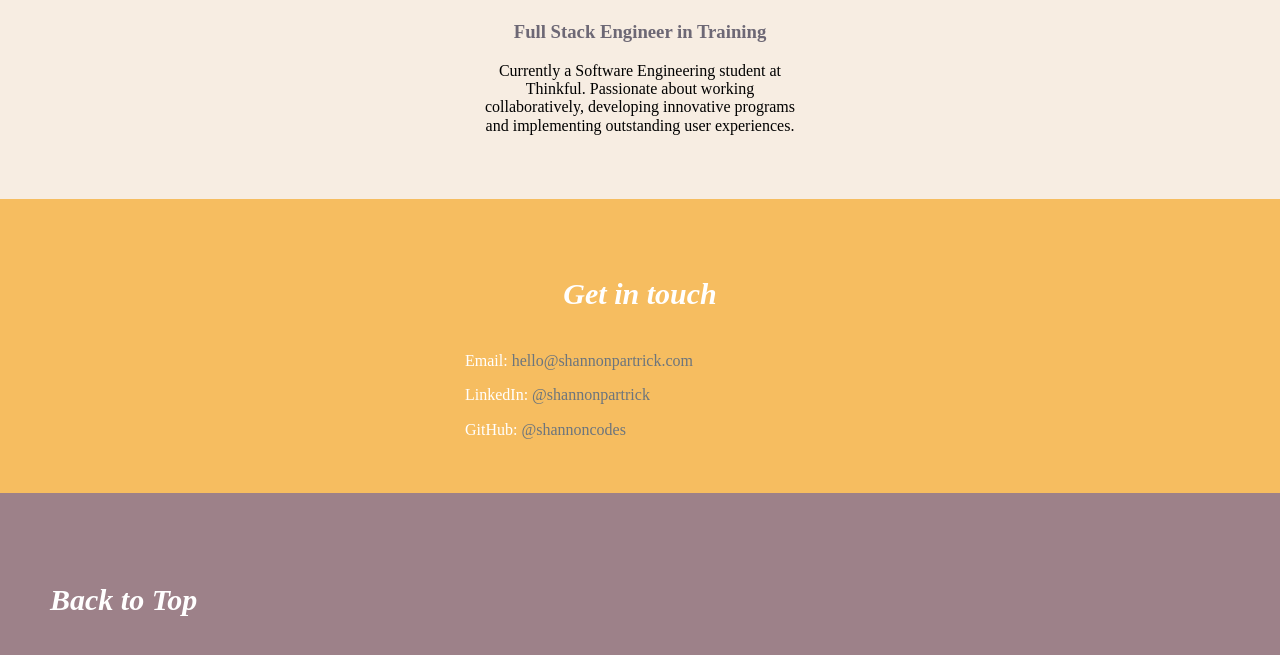
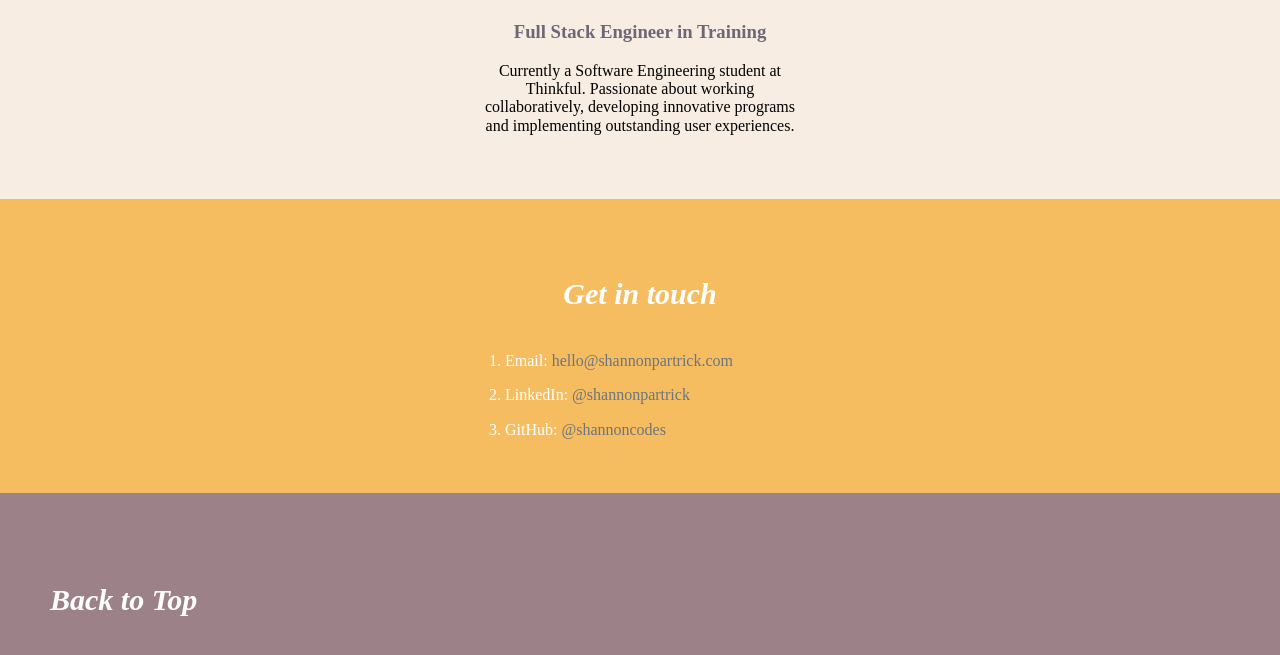
Before and after one commit to shannoncodes/portfolio, a plain HTML site: page index.html in a window 1280 px wide. Shown: the part 2068-2723 px from the top of the page. Drawn offline with nearby package versions, Linux system fonts and the light colour scheme; a script that the page names is missing.

Commit message:
Add ordered list
Change get in touch methods to an ordered list

```diff
--- a/index.html
+++ b/index.html
@@ -64,9 +64,11 @@
 <article id="contact" class="contact">
 <h4 class="center-text">Get in touch</h4>
 <div class="wrapper">
-<p>Email: <a href="mailto:hello@shannonpartrick.com">hello@shannonpartrick.com</a></p>
-<p>LinkedIn: <a href="https://www.linkedin.com/in/shannonpartrick/">@shannonpartrick</a></p>
-<p>GitHub: <a href="https://github.com/shannoncodes">@shannoncodes</a></p>
+  <ol>
+<li><p>Email: <a href="mailto:hello@shannonpartrick.com">hello@shannonpartrick.com</a></p></li>
+<li><p>LinkedIn: <a href="https://www.linkedin.com/in/shannonpartrick/">@shannonpartrick</a></p></li>
+<li><p>GitHub: <a href="https://github.com/shannoncodes">@shannoncodes</a></p></li>
+</ol>
 </div>
 </article>
 
```
